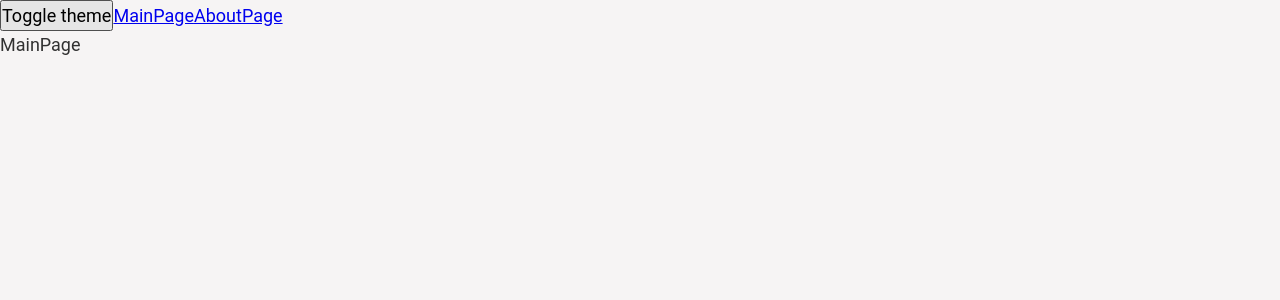
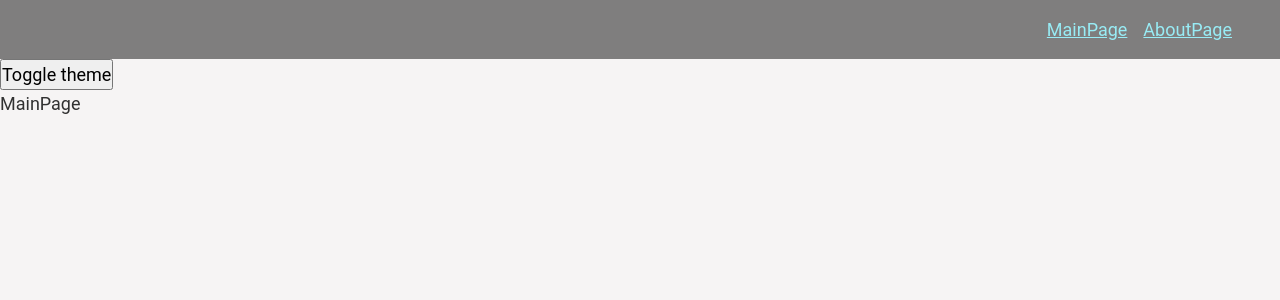
Before and after one commit to L1s-is/webpack, a React app: page / in a window 1280 px wide. Shown: the top 300 px of the page. Built offline with nearby package versions, Linux system fonts and the light colour scheme.

Commit message:
12 Navbar. Шаблоны для разработки. Первый UI Kit компонент добавили компонент навигационной панели и ссылки

```diff
--- a/src/app/App.tsx
+++ b/src/app/App.tsx
@@ -1,16 +1,15 @@
 import "./styles/index.scss"
-import {Link} from "react-router-dom";
 import {useTheme} from "app/providers/themeProvider";
 import {classNames} from "shared/lib/classNames/classNames";
 import {AppRouter} from "app/providers/router";
+import {NavBar} from "widgets/navbar";
 
 export const App = () => {
     const {theme, toggleTheme} = useTheme()
 
     return <div className={classNames("app", {}, [theme])}>
+        <NavBar />
         <button onClick={toggleTheme} >Toggle theme</button>
-        <Link to={"/"}>MainPage</Link>
-        <Link to={"/about"}>AboutPage</Link>
         <AppRouter />
     </div>
 }
--- a/src/app/styles/themes/dark.scss
+++ b/src/app/styles/themes/dark.scss
@@ -1,5 +1,7 @@
 .app.dark {
   --bg-color: #313131;
+  --inverted-bg-color: #f6f4f4;
+  --inverted-bg-color-transparent: rgba(246, 244, 244, 0.6);
 
   --primary-color: #eeebeb;
   --secondary-color: #98ecf5;
--- a/src/app/styles/themes/light.scss
+++ b/src/app/styles/themes/light.scss
@@ -1,5 +1,7 @@
 .app.light {
   --bg-color: #f6f4f4;
+  --inverted-bg-color: #313131;
+  --inverted-bg-color-transparent: rgba(49, 49, 49, 0.6);
 
   --primary-color: #313131;
   --secondary-color: #98ecf5;
--- a/src/app/styles/variables/global.scss
+++ b/src/app/styles/variables/global.scss
@@ -12,4 +12,6 @@
 
   --primary-color: #313131;
   --secondary-color: #98ecf5;
+
+  --navbar-height: 59px;
 }
--- a/src/shared/lib/classNames/classNames.ts
+++ b/src/shared/lib/classNames/classNames.ts
@@ -1,9 +1,9 @@
 type Mods = Record<string, boolean | string>
 
-export  function  classNames(cls: string, mods: Mods, additional: string[]): string {
+export  function  classNames(cls: string, mods: Mods = {}, additional: string[] = []): string {
     return [
         cls,
-        ...additional,
+        ...additional.filter(Boolean),
         ...Object.keys(mods).filter((className) => mods[className])
     ].join(" ")
 }
--- /dev/null
+++ b/src/shared/ui/AppLink/AppLink.module.scss
@@ -0,0 +1,11 @@
+.AppLink {
+  color: var(--primary-color);
+}
+
+.primary {
+  color: var(--primary-color);
+}
+
+.secondary {
+  color: var(--secondary-color);
+}
--- /dev/null
+++ b/src/shared/ui/AppLink/AppLink.tsx
@@ -0,0 +1,26 @@
+import cls from "./AppLink.module.scss";
+import {classNames} from "shared/lib/classNames/classNames";
+import {FC} from "react";
+import {Link, LinkProps} from "react-router-dom";
+
+export enum AppLinkTheme {
+    PRIMARY= "primary",
+    SECONDARY = "secondary",
+}
+
+interface AppLinkProps extends LinkProps{
+    className?: string;
+    theme?: AppLinkTheme;
+}
+
+export const AppLink: FC<AppLinkProps> = (props: AppLinkProps) => {
+    const {className, children, to, theme = AppLinkTheme.PRIMARY, ...otherProps} = props
+    return (
+        <Link
+            className={classNames(cls.AppLink, {}, [className, cls[theme]])}
+            to={to} {...otherProps}
+        >
+            {children}
+        </Link>
+    );
+};
--- /dev/null
+++ b/src/widgets/navbar/index.ts
@@ -0,0 +1,3 @@
+import {NavBar} from "./ui/navBar";
+
+export  {NavBar}
--- /dev/null
+++ b/src/widgets/navbar/ui/navBar.module.scss
@@ -0,0 +1,16 @@
+.navbar {
+  width: 100%;
+  height: var(--navbar-height);
+  padding: 16px 48px;
+  display: flex;
+  justify-content: space-between;
+  align-items: center;
+  gap: 16px;
+  background-color: var(--inverted-bg-color-transparent);
+
+  &__links {
+    display: flex;
+    gap: 16px;
+    margin-left: auto;
+  }
+}
--- /dev/null
+++ b/src/widgets/navbar/ui/navBar.tsx
@@ -0,0 +1,18 @@
+import cls from "./navBar.module.scss";
+import {classNames} from "shared/lib/classNames/classNames";
+import {AppLink, AppLinkTheme} from "shared/ui/AppLink/AppLink";
+
+interface NavBarProps {
+    className?: string
+}
+
+export const NavBar = ({className}: NavBarProps) => {
+    return (
+        <div className={classNames(cls.navbar, {}, [className])}>
+            <div className={classNames(cls.navbar__links, {}, [className])}>
+                <AppLink theme={AppLinkTheme.SECONDARY} to={"/"}>MainPage</AppLink>
+                <AppLink theme={AppLinkTheme.SECONDARY} to={"/about"}>AboutPage</AppLink>
+            </div>
+        </div>
+    );
+};
```
